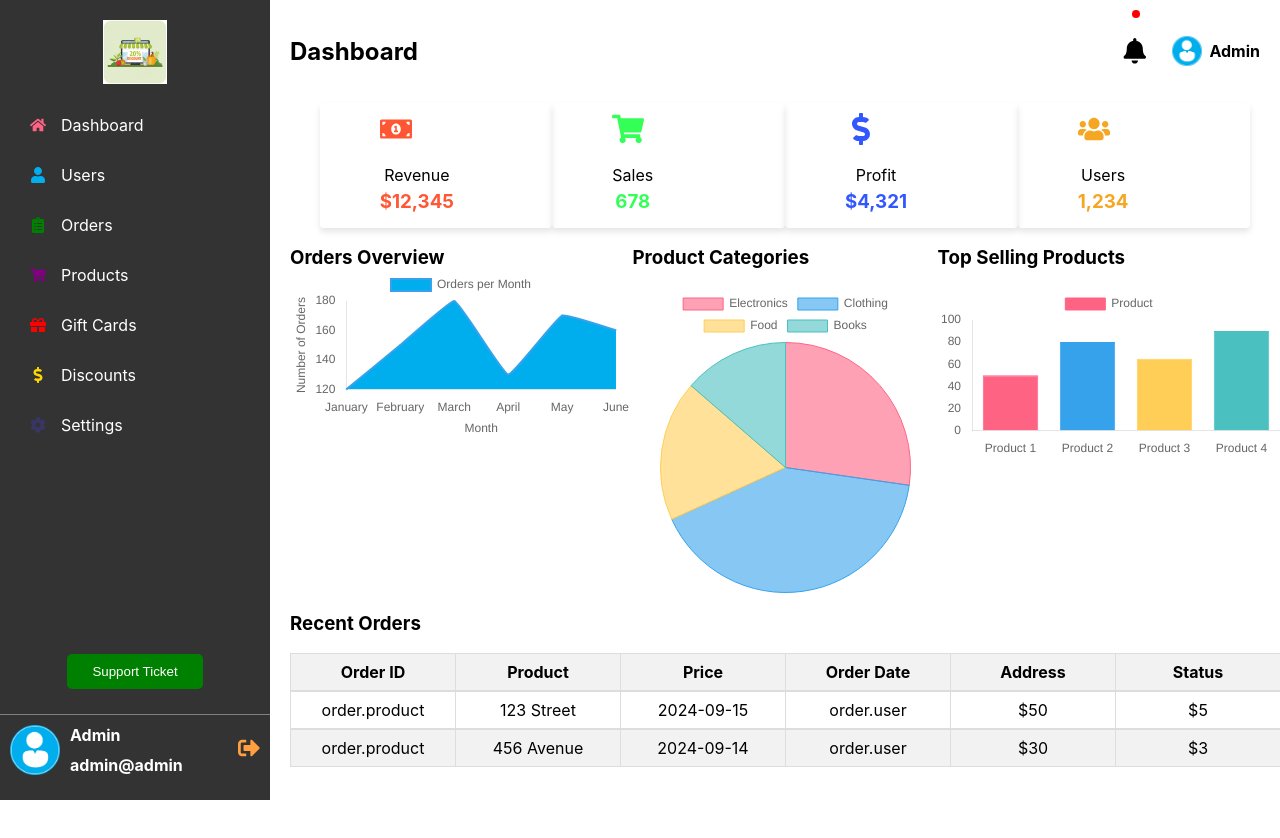
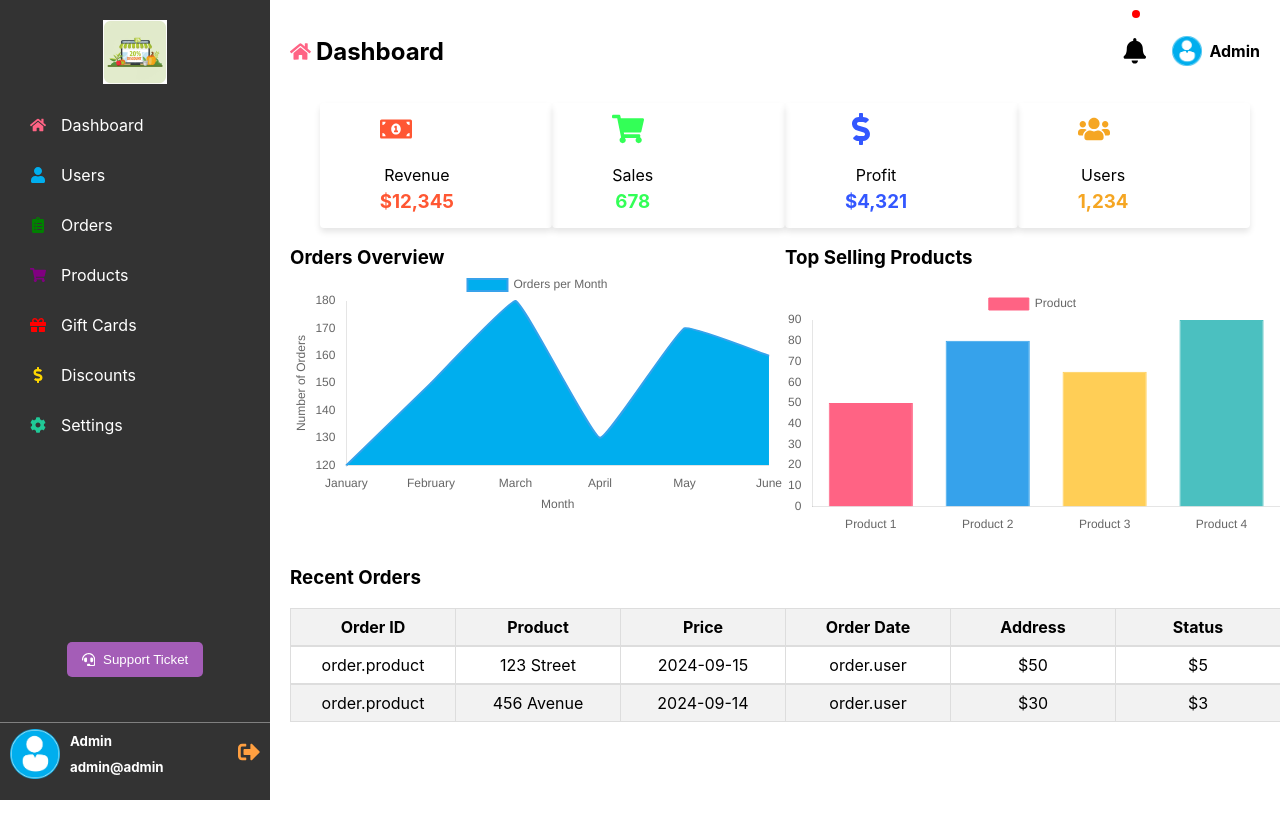
Before and after one commit to Ombito/Admin-dashboard, a React (Create React App) app: page / in a window 1280 px wide. Shown: the top 838 px of the page. Built offline with nearby package versions, Linux system fonts and the light colour scheme.

Commit message:
Fix: dashboard

```diff
--- a/src/components/Home/home.jsx
+++ b/src/components/Home/home.jsx
@@ -3,7 +3,7 @@ import Barchart from '../Barchart/barchart';
 import Piechart from '../Piechart/piechart';
 import Linegraph from '../Linegraph/linegraph';
 import './home.css';
-import { FaMoneyBillAlt, FaShoppingCart, FaDollarSign, FaUsers } from 'react-icons/fa';
+import { FaMoneyBillAlt, FaShoppingCart, FaDollarSign, FaUsers, FaHome } from 'react-icons/fa';
 import user from "../../Assets/user.jpg";
 import { FaBell } from 'react-icons/fa';
 import data from '../data.json';
@@ -100,7 +100,9 @@ const Home = () => {
   return (
     <div className='home-summary'>
       <div className="navbar-div">
-        <h2>Dashboard</h2>
+        <div style={{display: 'flex', gap: '5px', alignItems: 'center'}}>
+          <FaHome color='#ff6384' fontSize={25}/><h2>Dashboard</h2>
+        </div>
         <div className='sidebar-username'>
           <div className="notification-icon-container">
             <FaBell className="notification-icon" />
@@ -128,7 +130,7 @@ const Home = () => {
           <div className="dashboard">
             <div className="chart-container">
               <Linegraph />
-              <Piechart />
+              {/* <Piechart /> */}
               <Barchart />
             </div>
           </div>
--- a/src/components/Sidebar/sidebar.css
+++ b/src/components/Sidebar/sidebar.css
@@ -70,11 +70,32 @@
   flex-direction: column;
 }
 .support-ticket {
-  margin: auto;
+  display: flex;
+  justify-content: center; /* Center the button horizontally */
+  margin: 20px; /* Add some margin */
 }
-.support-ticket button{
-  padding: 10px 25px;
+
+.support-ticket-button {
+  display: flex;
+  align-items: center; /* Center icon and text vertically */
+  background-color: #A45DB7; /* Dark background for the button */
+  color: white; /* White text color */
+  border: none; /* Remove default border */
+  border-radius: 5px; /* Rounded corners */
+  padding: 10px 15px; /* Padding for better spacing */
+  cursor: pointer; /* Pointer cursor on hover */
+  transition: background-color 0.3s ease; /* Smooth transition for hover effect */
 }
+
+.support-ticket-button:hover {
+  background-color: #a45db7b8; /* Lighter shade on hover */
+}
+
+.support-ticket-icon {
+  margin-right: 8px; /* Space between icon and text */
+}
+
+
 .sidebar-user-div {
   display: flex;
   align-items: center;
@@ -102,7 +123,7 @@
 .user-profile-details {
   display: block;
 }
-.user-profile-details h4{
+.user-profile-details h5{
   margin: 10px;
 }
 .notification-icon {
--- a/src/components/Sidebar/sidebar.jsx
+++ b/src/components/Sidebar/sidebar.jsx
@@ -1,6 +1,6 @@
 import React from 'react';
 import { Link, useNavigate } from 'react-router-dom';
-import { FaHome, FaUser, FaCog, FaClipboardList, FaShoppingCart, FaSignOutAlt, FaDollarSign, FaGift } from 'react-icons/fa';
+import { FaHome, FaUser, FaCog, FaClipboardList, FaShoppingCart, FaSignOutAlt, FaDollarSign, FaGift, FaHeadset } from 'react-icons/fa';
 import './sidebar.css';
 import logo from "../../Assets/banner.jpg";
 import user from "../../Assets/user.jpg";
@@ -27,22 +27,26 @@ const Sidebar = () => {
             <li onClick={() => handleNavigate('/products')}><FaShoppingCart color='purple'/><span>Products</span></li>
             <li onClick={() => handleNavigate('/gift&vouchers')}><FaGift color='red'/><span>Gift Cards</span></li>
             <li onClick={() => handleNavigate('/discounts')}><FaDollarSign color='gold'/><span>Discounts</span></li>
-            <li onClick={() => handleNavigate('/settings')}><FaCog color='#393564'/><span>Settings</span></li>
+            <li onClick={() => handleNavigate('/settings')}><FaCog color='#20c997'/><span>Settings</span></li>
           </ul>
         </div>
         <div className='sidebar-user'>
           <div className="support-ticket">
-            <button>Support Ticket</button>
+            {/* <button><FaHeadset color='#393564'/> Support Ticket</button> */}
+            <button className="support-ticket-button">
+              <FaHeadset className="support-ticket-icon" />
+              Support Ticket
+            </button>
           </div>
           <div className='sidebar-user-div'>
             <img src={user} alt='profile-icon' />
             <div className='sidebar-user-account'>
               <div className='user-profile-details'>
-                <h4>Admin</h4>
-                <h4>admin@admin</h4>
+                <h5>Admin</h5>
+                <h5>admin@admin</h5>
               </div>
               <div>
-                <FaSignOutAlt color='#ff9f40' fontSize='22'/>
+                <FaSignOutAlt color='#ff9f40' fontSize='22' marginRight='90px'/>
               </div>
             </div>
           </div>
```
